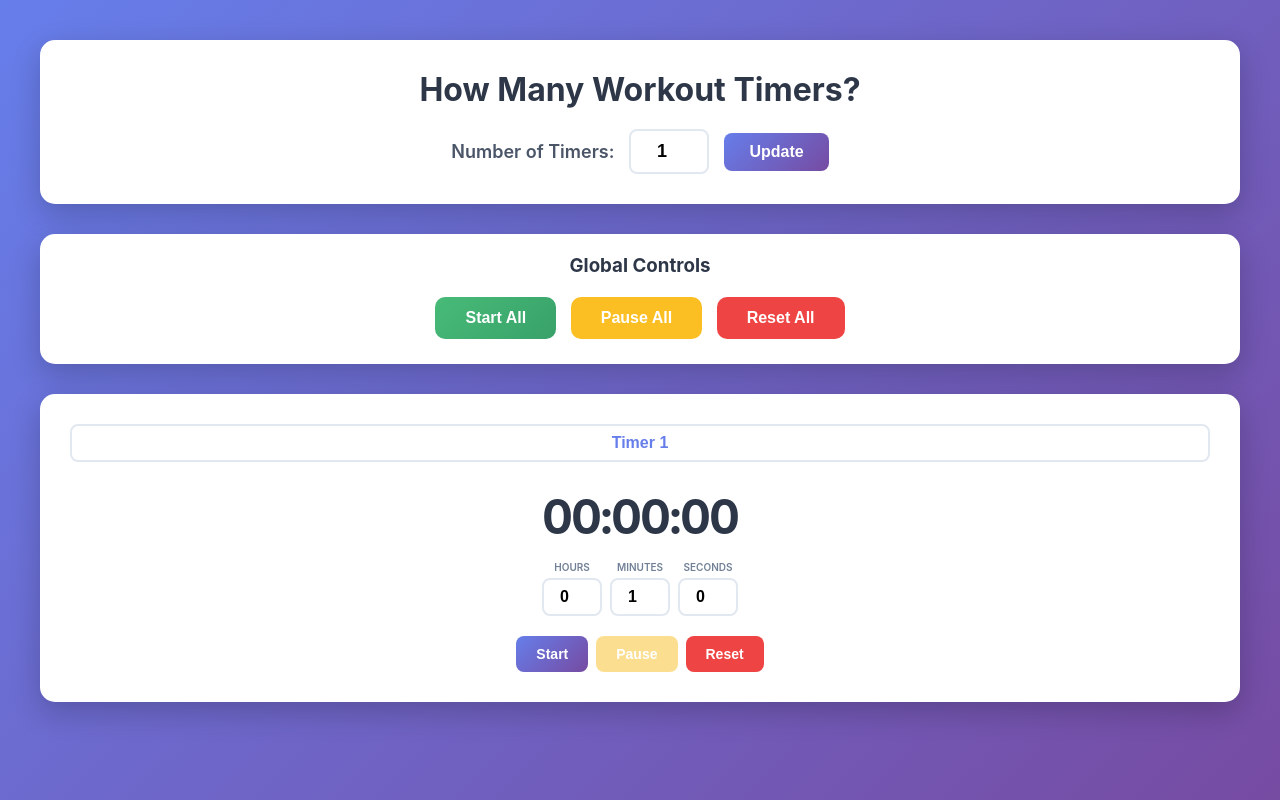
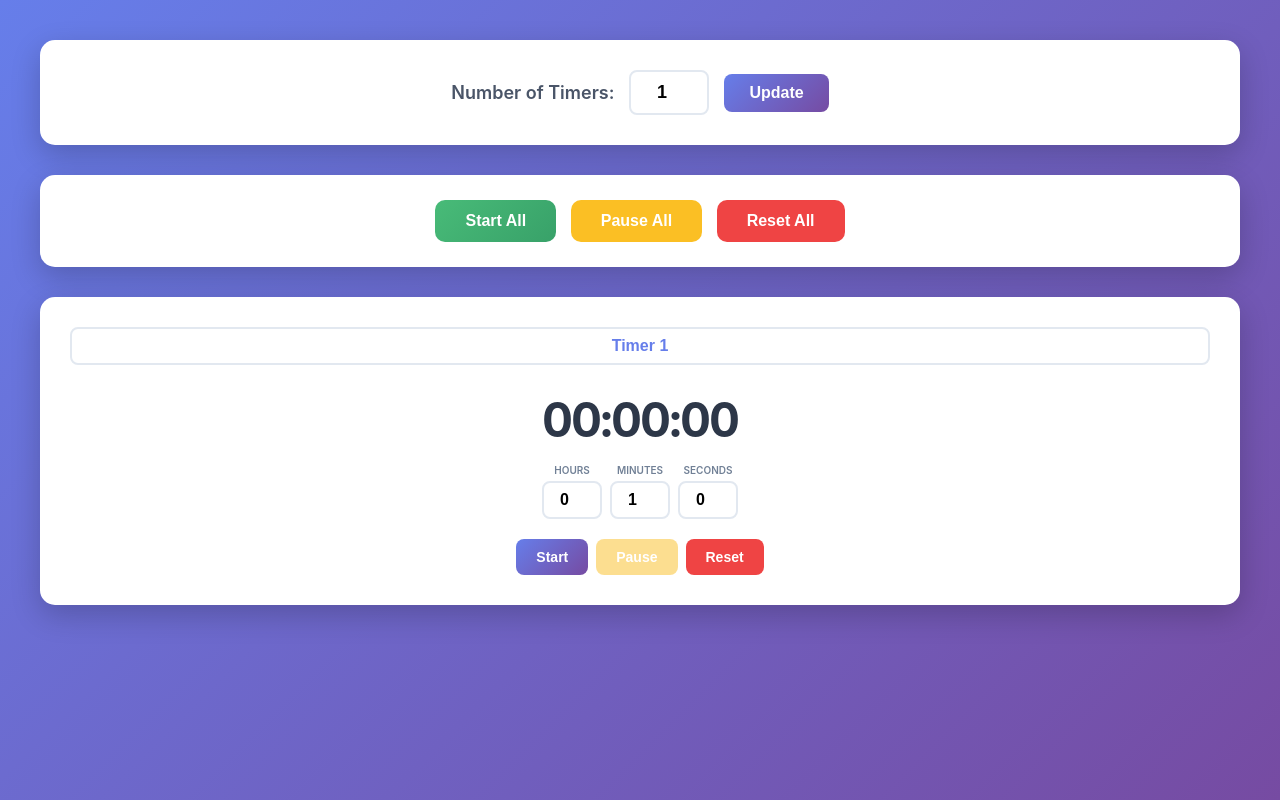
Before and after one commit to rlecor/my-first-static-web-app, a website: page src/index.html in a window 1280 px wide. Drawn offline with Linux system fonts and the light colour scheme.

Commit message:
Update index.html

```diff
--- a/src/index.html
+++ b/src/index.html
@@ -297,7 +297,7 @@
 <body>
     <div class="container">
         <div class="header">
-            <h1>How Many Workout Timers?</h1>
+            <!--h1>How Many Workout Timers?</h1-->
             <div class="timer-count-selector">
                 <label for="timerCount">Number of Timers:</label>
                 <input type="number" id="timerCount" min="1" max="5" value="1">
@@ -306,7 +306,7 @@
         </div>
 
         <div class="global-controls">
-            <h3>Global Controls</h3>
+            <!--h3>Global Controls</h3-->
             <button class="btn-start-all" id="startAllBtn">Start All</button>
             <button class="btn-pause-all" id="pauseAllBtn">Pause All</button>
             <button class="btn-reset-all" id="resetAllBtn">Reset All</button>
```
